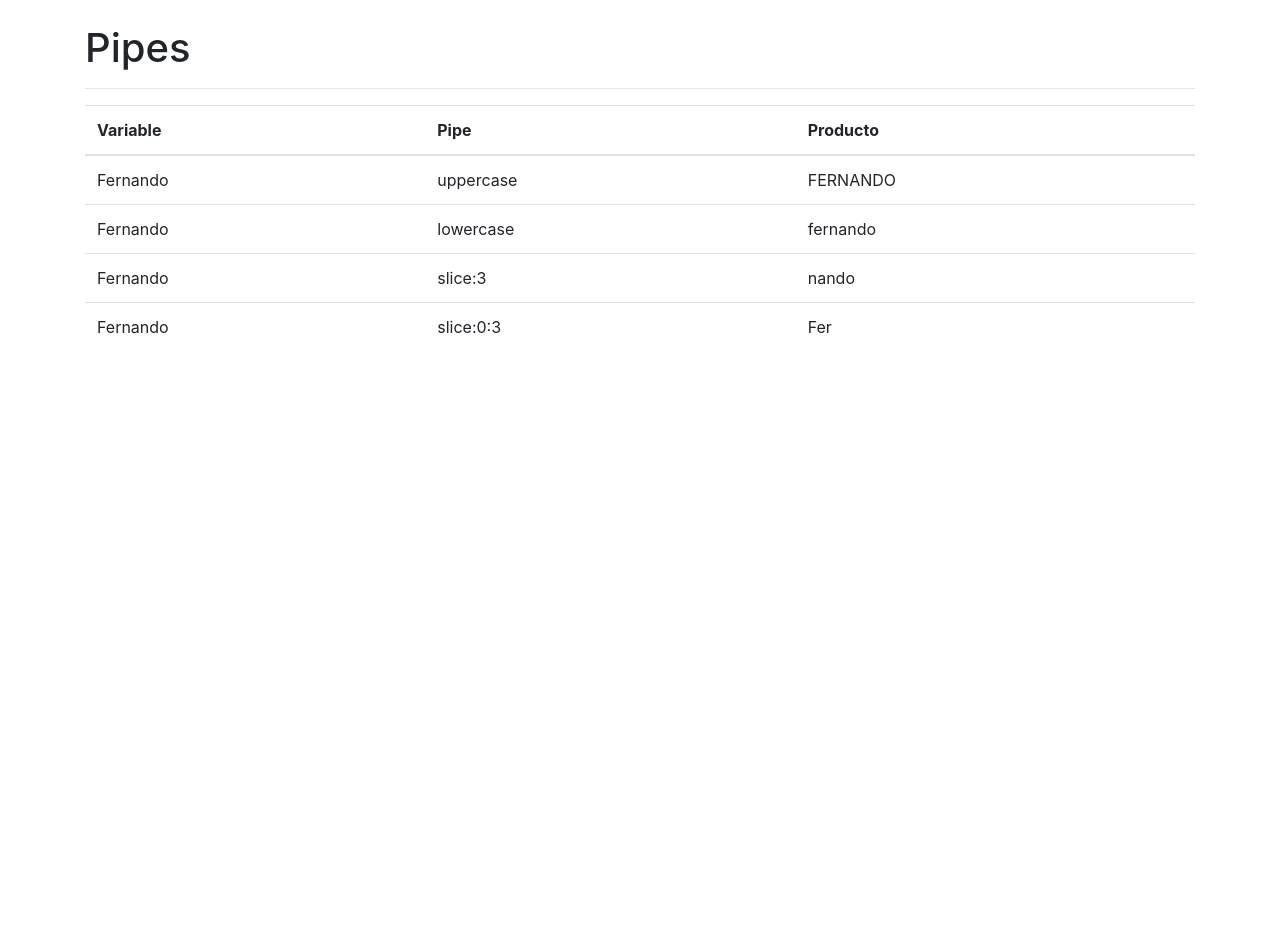
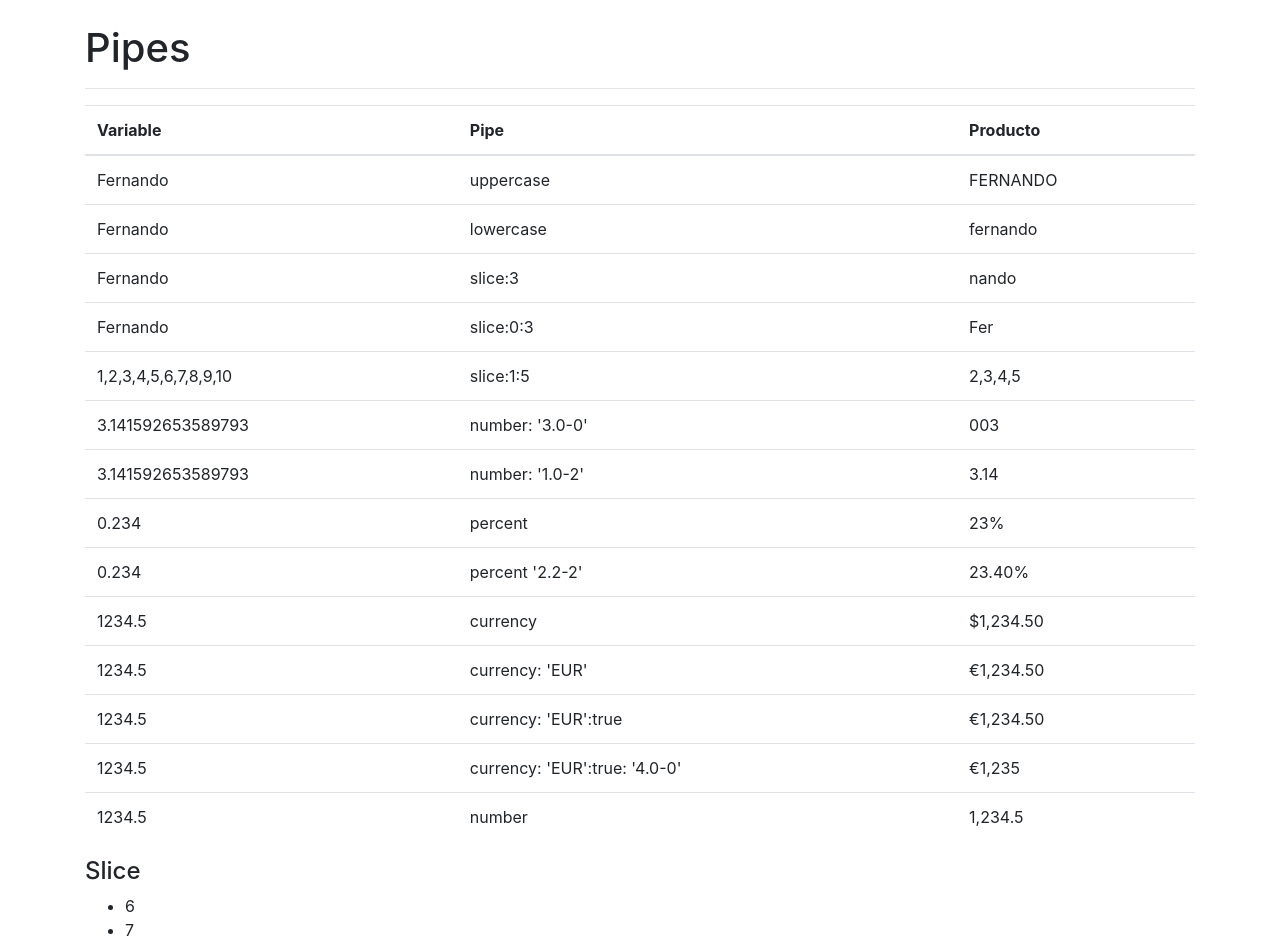
Before and after one commit to paulQR/3-pipes, an Angular app: page / in a window 1280 px wide. Shown: the top 946 px of the page. Before the commit the page ends 800 px from the top, so only its background shows below. Built offline with nearby package versions, Linux system fonts and the light colour scheme.

Commit message:
2 files modified

```diff
--- a/src/app/app.component.html
+++ b/src/app/app.component.html
@@ -45,7 +45,68 @@
         -->
         <td> {{ nombre | slice:0:3}}</td>
       </tr>
+
+      <tr>
+        <td>{{arreglo}}</td>
+        <td> slice:1:5 </td>
+        <!--
+           1,2,3,4,5,6,7,8,9,10
+           slice:1:5	2,3,4,5
+        -->
+        <td> {{ arreglo | slice:1:5}}</td>
+      </tr>
+      <tr>
+        <td>{{PI}}</td>
+        <td> number: '3.0-0' </td>
+        <td> {{ PI | number: '3.0-0'}}</td>
+      </tr>
+      <tr>
+        <td>{{PI}}</td>
+        <td> number: '1.0-2' </td>
+        <!-- '1.0-2'  1 entero con 2 decimales-->
+        <td> {{ PI | number: '1.0-2'}}</td>
+      </tr>
+      <tr>
+        <td>{{ a }}</td>
+        <td> percent </td>
+        <td> {{ a | percent }}</td>
+      </tr>
+      <tr>
+        <td>{{a}}</td>
+        <td> percent '2.2-2'</td>
+        <td> {{ a | percent: '2.2-2'}}</td>
+      </tr>
+      <tr>
+        <td>{{salario}}</td>
+        <td> currency </td>
+        <td> {{ salario | currency}}</td>
+      </tr>
+      <tr>
+        <td>{{salario}}</td>
+        <td> currency: 'EUR' </td>
+        <td> {{ salario | currency: 'EUR' }}</td>
+      </tr>
+      <tr>
+        <td>{{salario}}</td>
+        <td> currency: 'EUR':true </td>
+        <td> {{ salario | currency: 'EUR':true }}</td>
+      </tr>
+      <tr>
+        <td>{{salario}}</td>
+        <td> currency: 'EUR':true: '4.0-0' </td>
+        <td> {{ salario | currency: 'EUR':true:'4.0-0' }}</td>
+      </tr>
+      <tr>
+        <td>{{salario}}</td>
+        <td> number </td>
+        <td> {{ salario | number }}</td>
+      </tr>
     </tbody>
 </table>
 
+<h4>Slice</h4>
+<ul>
+  <li *ngFor="let item of arreglo | slice: 5:20"> {{ item }} </li>
+</ul>
+
 </div>
--- a/src/app/app.component.ts
+++ b/src/app/app.component.ts
@@ -7,4 +7,12 @@ import { Component } from '@angular/core';
 })
 export class AppComponent  {
   nombre = "Fernando";
+
+  arreglo = [1,2,3,4,5,6,7,8,9,10];
+
+  PI = Math.PI;
+
+  a = 0.234;
+
+  salario = 1234.5;
 }
```
